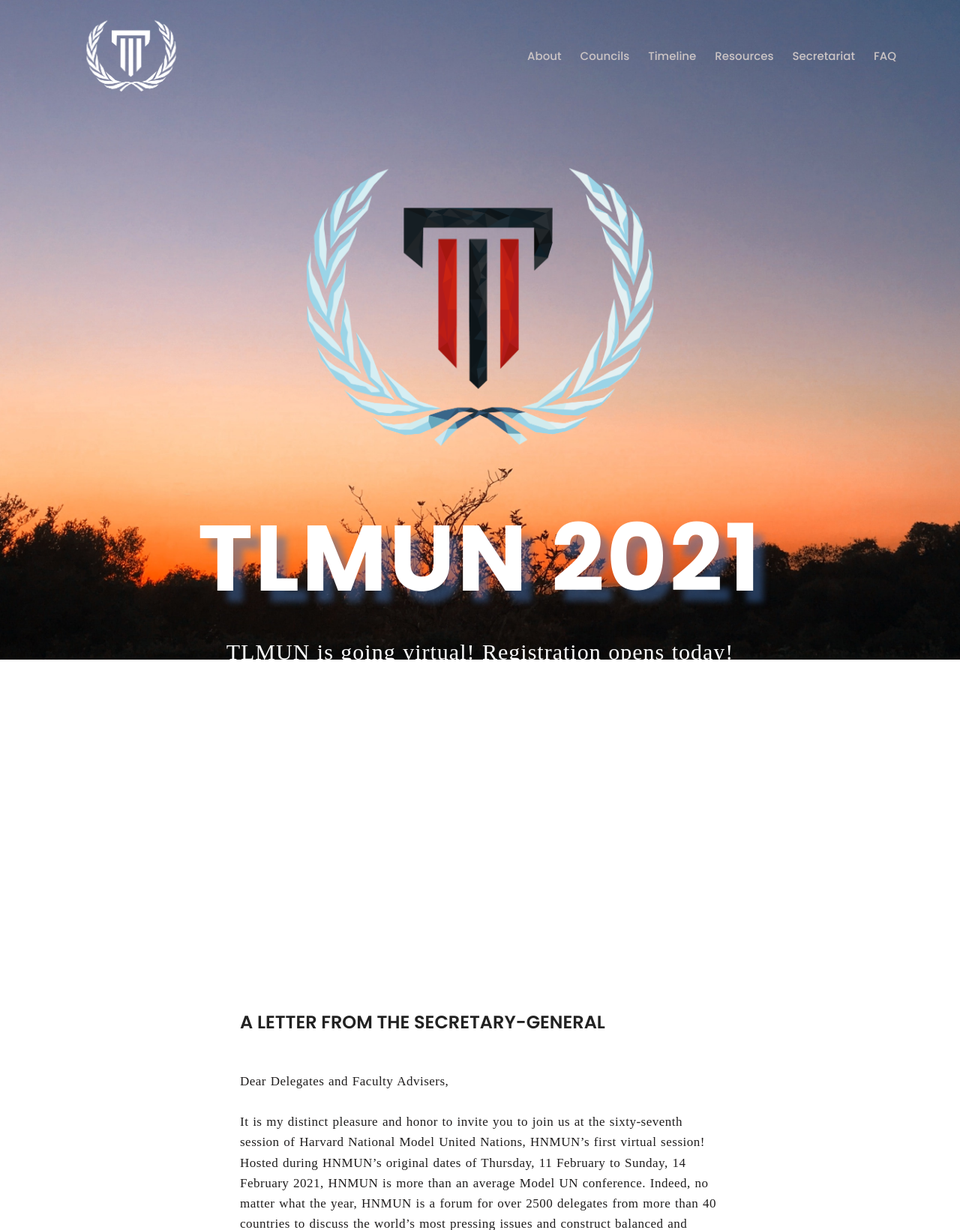
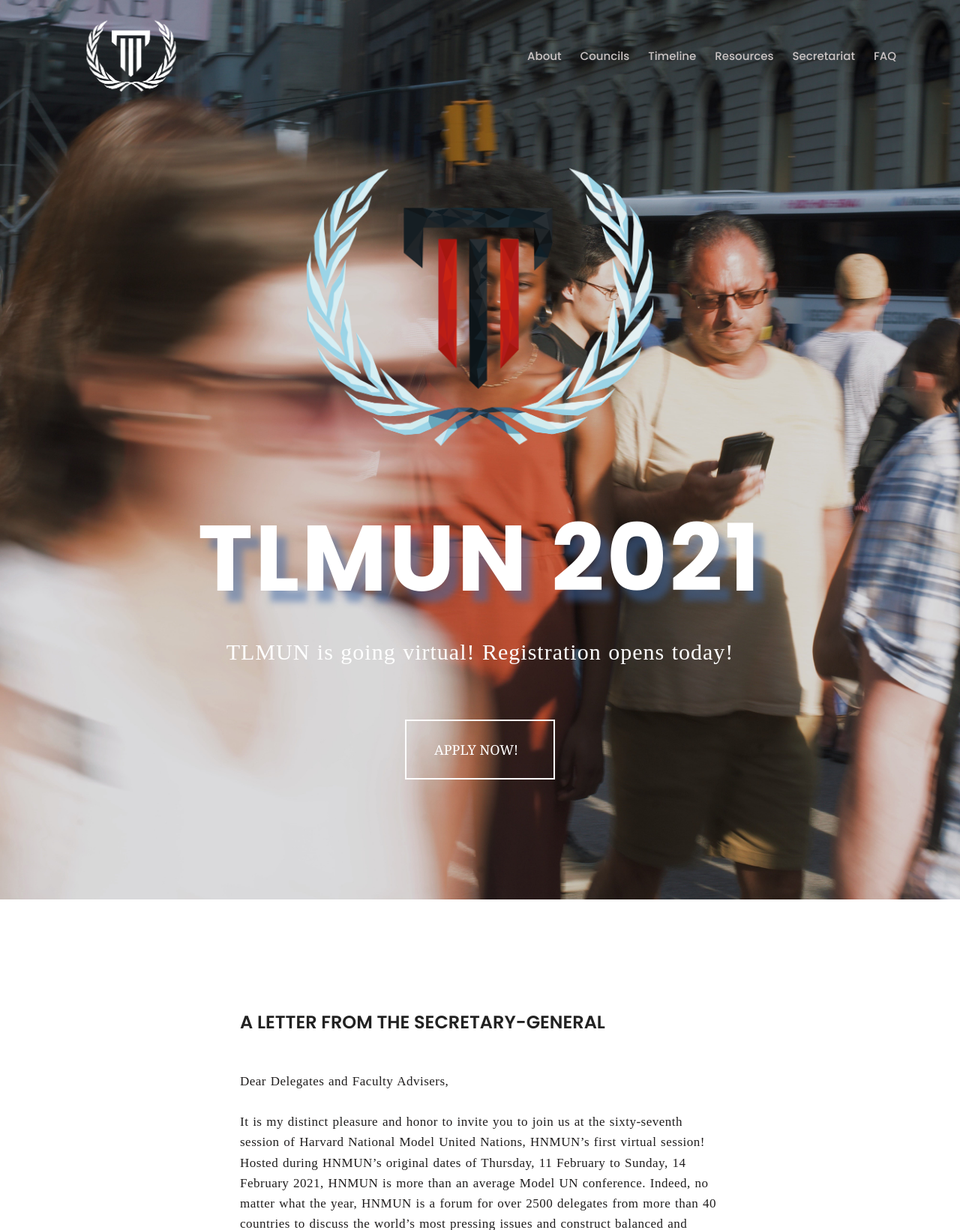
Before and after one commit to bryantanjw/tlmun21, a Flask app: page / in a window 1280 px wide. Shown: the top 1641 px of the page at 75% size. Run offline with Flask 2, Linux system fonts and the light colour scheme; some libraries are stand-ins or nearby versions.

Commit message:
Change img

```diff
--- a/templates/index.html
+++ b/templates/index.html
@@ -30,7 +30,7 @@
 <!-- End Header Area -->
 
 	<!-- Start Banner Area -->
-	<section class="banner-area relative" id="home" data-parallax="scroll" data-image-src="{{ url_for('static', filename='img/test.jpg') }}">
+	<section class="banner-area relative" id="home" data-parallax="scroll" data-image-src="{{ url_for('static', filename='img/unsplash.jpg') }}">
 		<div class="container">
 
 			<div class="row fullscreen align-items-center justify-content-center">
--- a/templates/layout.html
+++ b/templates/layout.html
@@ -14,7 +14,7 @@
 
 	<meta charset="utf-8">
 	<meta name="viewport" content="width=device-width, initial-scale=1, shrink-to-fit=no">
-	<meta property="og:url" content="https://www.tlmun.org/" />
+	<meta property="og:url" content="https://www.tlmun.org/?latest" />
 	<meta property="og:title" content="TLMUN 2021" />
 	<meta property="og:description" content="Register Now!" />
 	<meta property="og:type" content="website" />
```
Also changed, not shown: 2 other files.
